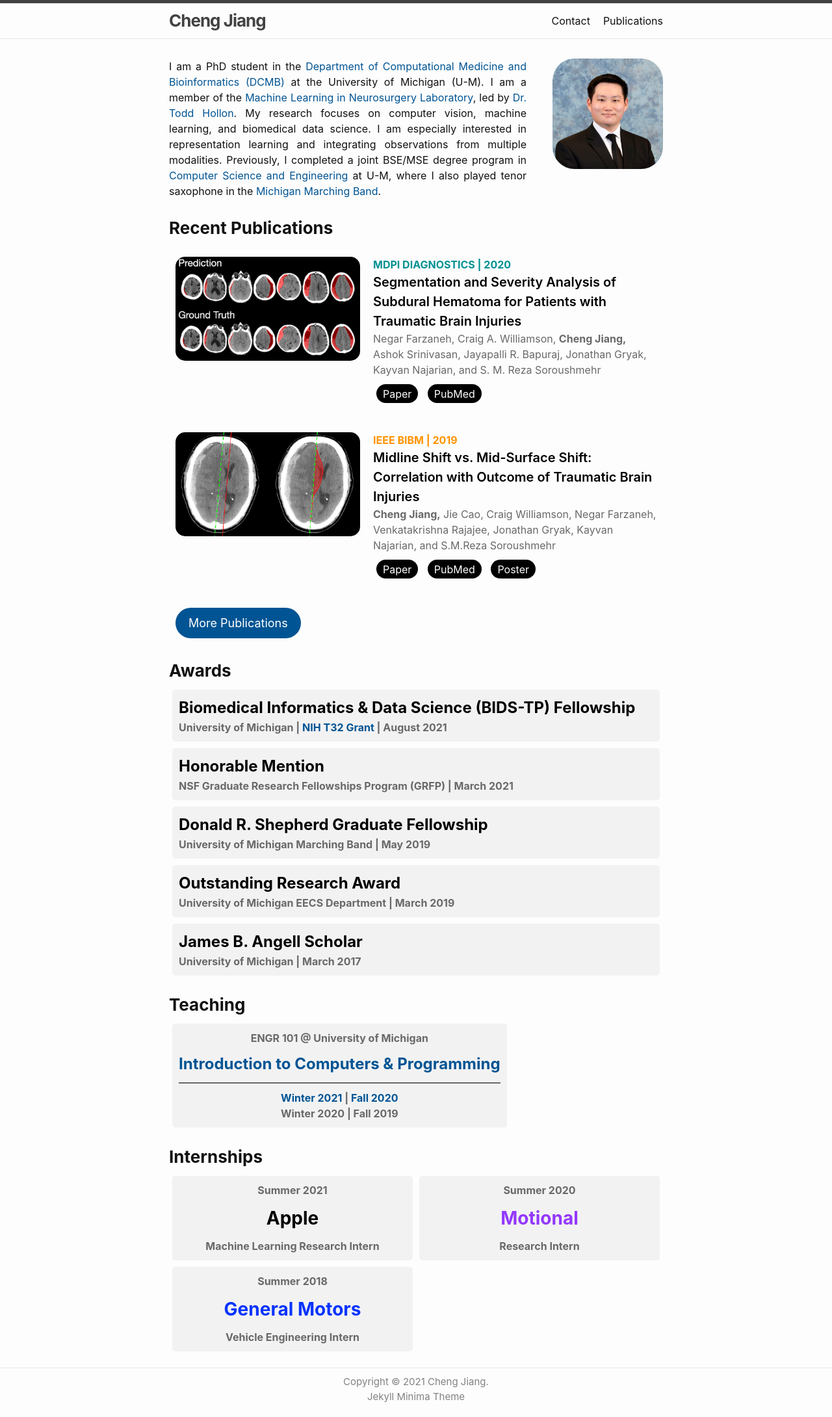
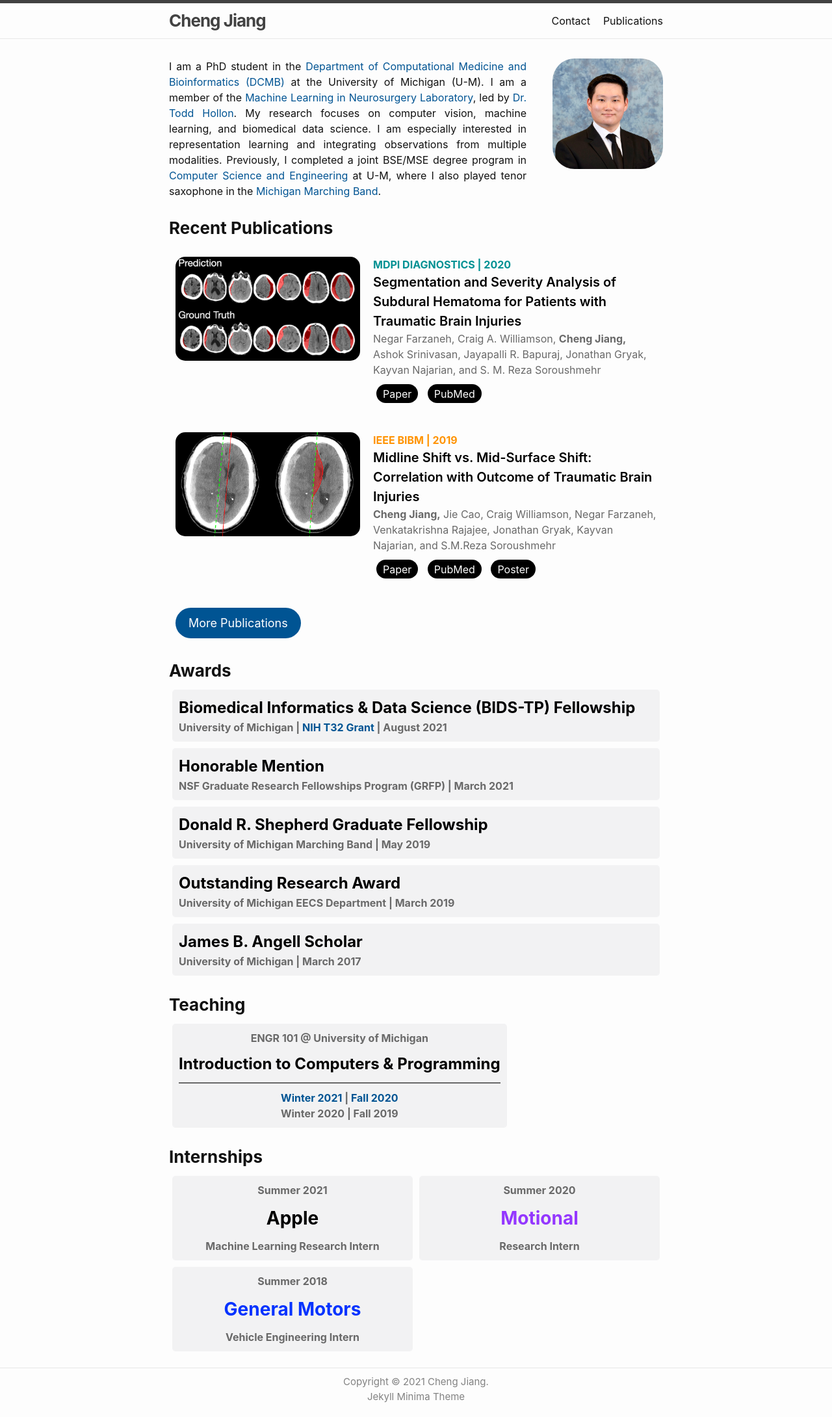
Before and after one commit to chengjia63/chengjia63.github.io, a Jekyll site: the page built from index.md, in a window 1280 px wide. Shown: the whole page at 65% size. Built offline with Jekyll 4.4.1, drawn with Linux system fonts in a browser that asks for light colours.

Commit message:
changed class name style

```diff
--- a/_layouts/index.html
+++ b/_layouts/index.html
@@ -69,7 +69,7 @@ layout: default
     <div class="teaching">
         <div class="classcard">
             <p class="tinstu">ENGR 101 @ University of Michigan</p>
-            <div class="tclassname"><a
+            <div class="tclassname"><a class="classname"
                     href="https://adue.engin.umich.edu/engineering-101-introduction-to-computers-and-programming/">
                     Introduction to Computers & Programming
                 </a></div>
--- a/_sass/minima/_base.scss
+++ b/_sass/minima/_base.scss
@@ -136,7 +136,7 @@ a {
   }
 }
 
-a.publication, a.award {
+a.publication, a.award, a.classname {
   color: #000000;
   text-decoration: none;
   font-weight: 600;
@@ -162,7 +162,7 @@ a.publication{
   @include relative-font-size(1.25);
   font-weight: 600;
 }
-a.award {
+a.award, a.classname{
   @include relative-font-size(1.5);
   font-weight: bold;
 }
```
Also changed, not shown: Gemfile.lock.
